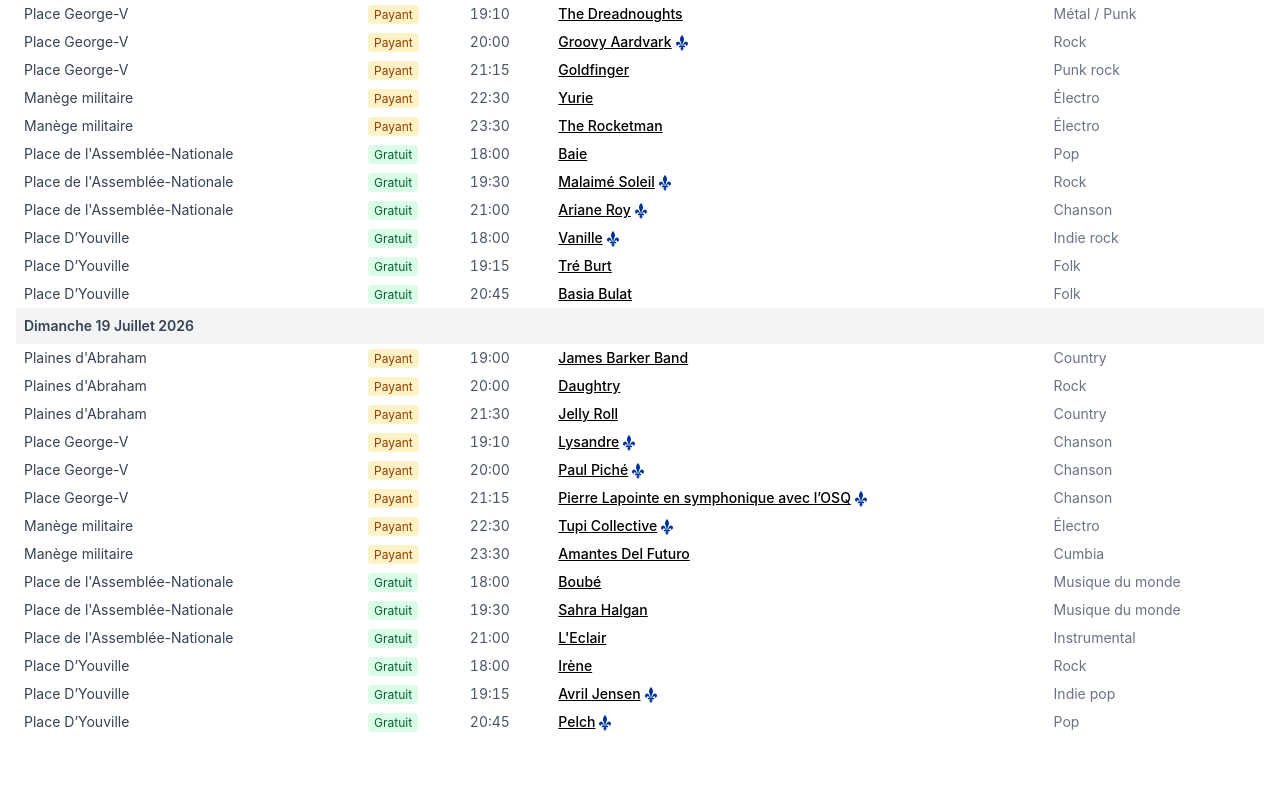
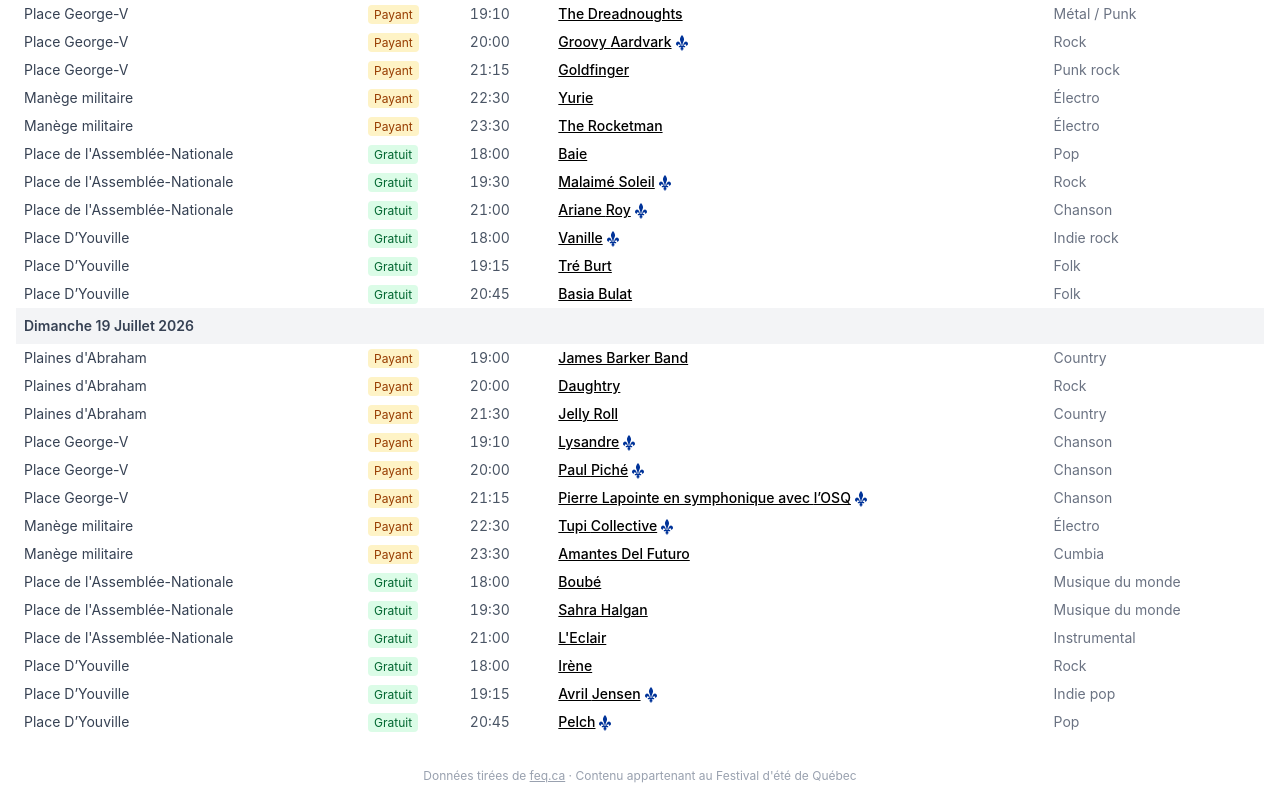
Before and after one commit to oceantume/spectaculaire, a Preact app: page / in a window 1280 px wide. Shown: the part 4550-5350 px from the top of the page. Before the commit the page ends 5302 px from the top, so only its background shows below. Built offline with nearby package versions, Linux system fonts and the light colour scheme.

Commit message:
Add attribution footer linking back to feq.ca
Co-Authored-By: Claude Sonnet 4.6 <noreply@anthropic.com>

```diff
--- a/src/App.tsx
+++ b/src/App.tsx
@@ -28,6 +28,18 @@ export function App() {
     <main class="p-2 sm:p-4 dark:bg-gray-900 min-h-screen">
       <PageNav theme={theme} onToggleTheme={onToggleTheme} />
       <ScheduleTable />
+      <footer class="mt-8 text-center text-xs text-gray-400 dark:text-gray-600">
+        Données tirées de{" "}
+        <a
+          href="https://www.feq.ca/fr/programmation"
+          target="_blank"
+          rel="noopener noreferrer"
+          class="underline hover:text-gray-500 dark:hover:text-gray-400"
+        >
+          feq.ca
+        </a>{" "}
+        · Contenu appartenant au Festival d'été de Québec
+      </footer>
     </main>
   );
 }
```
